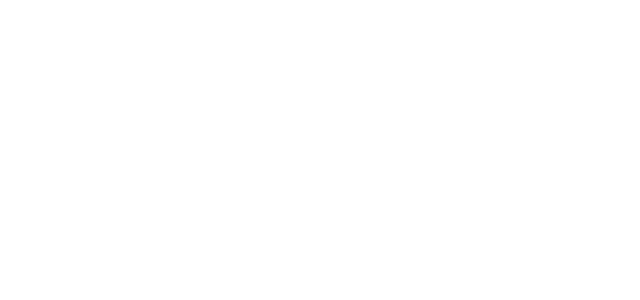
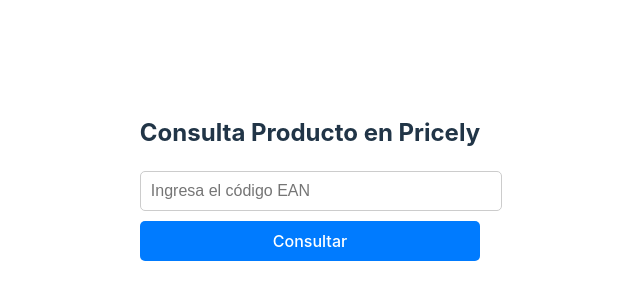
Before and after one commit to pagliardini/kpos-react2, a React (Vite) app: page /test in a window 1280 px wide. Before the commit this address had no page. Shown: the part 222-522 px from the top of the page, without its empty margins (330-970 px from the left). Built offline with nearby package versions, Linux system fonts and the light colour scheme.

Commit message:
añadida funcionalidad pricely

```diff
--- a/package.json
+++ b/package.json
@@ -10,6 +10,7 @@
     "preview": "vite preview"
   },
   "dependencies": {
+    "cheerio": "^1.0.0",
     "react": "^18.3.1",
     "react-dom": "^18.3.1",
     "react-router-dom": "^7.0.1",
--- a/src/components/Ventas.jsx
+++ b/src/components/Ventas.jsx
@@ -88,7 +88,26 @@ const Ventas = () => {
             const response = await fetch(`http://localhost:5000/ventas/buscar/codigo?codigo=${codigo}`);
 
             if (!response.ok) {
-                throw new Error(`Producto no encontrado: ${codigo}`);
+                // Intenta buscar en Pricely si no se encuentra el producto
+                const pricelyResponse = await fetch(`http://127.0.0.1:5000/ventas/pricely/${codigo}`);
+                const pricelyData = await pricelyResponse.json();
+
+                // Mostrar error del producto no encontrado
+                Toastify({
+                    text: `Producto no encontrado: ${codigo}`,
+                    duration: 3000,
+                    style: { background: "#ff6b6b" }
+                }).showToast();
+
+                // Mostrar sugerencia de Pricely
+                Toastify({
+                    text: `Sugerencia Pricely:\n${pricelyData.nombre} \n ${pricelyData.precio}`,
+                    duration: 10000,
+                    style: { background: "#4CAF50" }
+                }).showToast();
+
+                setNombreProducto('');
+                return;
             }
 
             const data = await response.json();
--- /dev/null
+++ b/src/components/test.jsx
@@ -0,0 +1,76 @@
+import React, { useState } from "react";
+
+const ConsultaPricely = () => {
+    const [codigo, setCodigo] = useState(""); // Estado para el código ingresado
+    const [resultado, setResultado] = useState(null); // Estado para mostrar el resultado
+    const [error, setError] = useState(""); // Estado para errores
+
+    const consultarProducto = async () => {
+        setError(""); // Limpiar errores previos
+        setResultado(null); // Limpiar resultado previo
+        if (!codigo) {
+            setError("Por favor, ingresa un código.");
+            return;
+        }
+
+        try {
+            const response = await fetch(`http://127.0.0.1:5000/ventas/pricely/${codigo}`);
+            if (!response.ok) {
+                throw new Error(`Error: ${response.status}`);
+            }
+            const data = await response.json();
+            setResultado(data);
+        } catch (err) {
+            setError("No se pudo consultar el producto. Verifica el código e intenta nuevamente.");
+            console.error(err);
+        }
+    };
+
+    return (
+        <div style={{ padding: "20px", maxWidth: "400px", margin: "auto" }}>
+            <h2>Consulta Producto en Pricely</h2>
+            <div style={{ marginBottom: "10px" }}>
+                <input
+                    type="text"
+                    placeholder="Ingresa el código EAN"
+                    value={codigo}
+                    onChange={(e) => setCodigo(e.target.value)}
+                    style={{
+                        width: "100%",
+                        padding: "10px",
+                        fontSize: "16px",
+                        border: "1px solid #ccc",
+                        borderRadius: "5px",
+                    }}
+                />
+            </div>
+            <button
+                onClick={consultarProducto}
+                style={{
+                    width: "100%",
+                    padding: "10px",
+                    fontSize: "16px",
+                    color: "#fff",
+                    backgroundColor: "#007bff",
+                    border: "none",
+                    borderRadius: "5px",
+                    cursor: "pointer",
+                }}
+            >
+                Consultar
+            </button>
+
+            {error && <p style={{ color: "red", marginTop: "10px" }}>{error}</p>}
+
+            {resultado && (
+                <div style={{ marginTop: "20px", textAlign: "left" }}>
+                    <h3>Resultado:</h3>
+                    <p><strong>Nombre:</strong> {resultado.nombre}</p>
+                    <p><strong>Precio:</strong> {resultado.precio}</p>
+                </div>
+            )}
+        </div>
+    );
+};
+
+export default ConsultaPricely;
--- a/src/main.jsx
+++ b/src/main.jsx
@@ -4,6 +4,7 @@ import './index.css';
 import App from './App.jsx';
 import Ventas from './components/Ventas.jsx'; // Importar Ventas
 import { BrowserRouter, Routes, Route } from 'react-router-dom';
+import ConsultaPricely from './components/test.jsx';
 
 createRoot(document.getElementById('root')).render(
   <StrictMode>
@@ -11,6 +12,7 @@ createRoot(document.getElementById('root')).render(
       <Routes>
         <Route path="/" element={<App />} />
         <Route path="/ventas" element={<Ventas />} />
+        <Route path="/test" element={<ConsultaPricely />} />
       </Routes>
     </BrowserRouter>
   </StrictMode>
```
Also changed, not shown: src/setupProxy.js (added, +14 -0 lines), src/test.jsx (deleted, +0 -18 lines), 1 other file (tests, documents, lock files or other folders).
